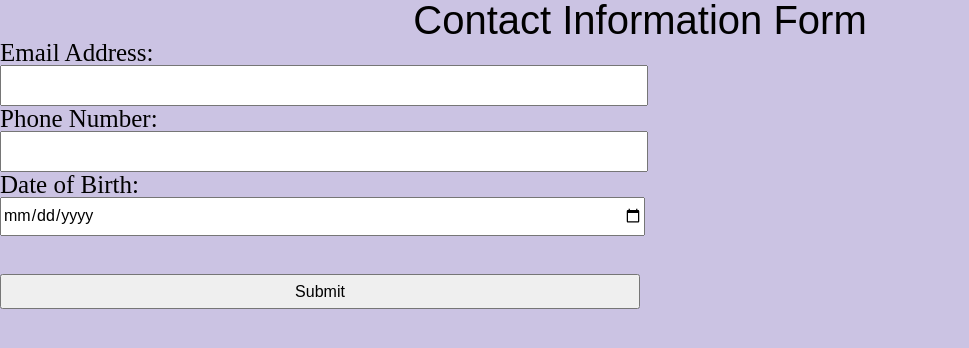
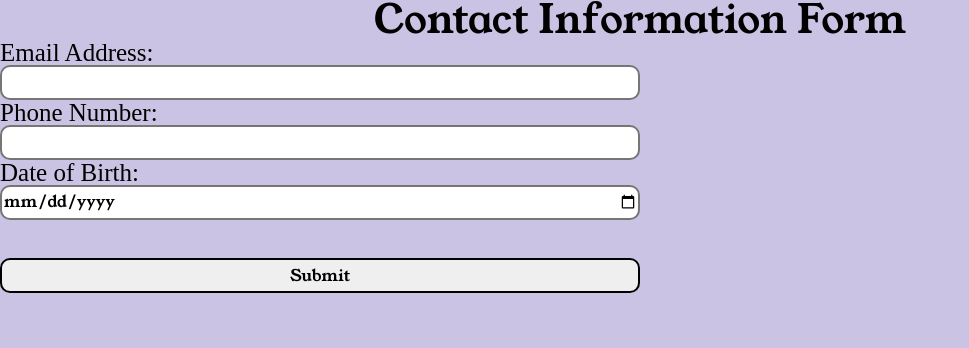
Before and after one commit to nabilah-itmd-362/lab2-itmd361, a plain HTML site: page index.html in a window 1280 px wide. Shown: the whole page, without its empty margins (0-969 px from the left). Drawn offline with Linux system fonts and the light colour scheme.

Commit message:
formatting input boxes

```diff
--- a/css/screen.css
+++ b/css/screen.css
@@ -14,7 +14,7 @@ body {
 h1{
 	text-align: center;
 	font-size: 40px;
-	font-family: 'YoungSerif', sans-serif;
+	font-family: 'Young Serif', sans-serif;
 }
 
 /*updating formatting for label*/
@@ -25,12 +25,14 @@ label {
 input{
 	height: 35px;
 	width: 50%;
+	font-family: 'Young Serif', sans-serif;
+	border-radius: 0.625em;
+	box-sizing: border-box;
+	border-style: solid;
+	width: 50%;
 }
-
-/*Use the Young Serif font
 
 /*adding adjustments for submit button*/
 #submit-button {
 	margin-top: 3%;
-
 }
--- a/index.html
+++ b/index.html
@@ -6,6 +6,9 @@
   <meta name="viewport" content="width=device-width,initial-scale=1.0,shrink-to-fit=no" />
   <link rel="stylesheet" media="screen" href="css/meyersreset-and-normalize-form.css" />
   <link rel="stylesheet" media="screen" href="css/screen.css" />
+  <!-- Adding Google Fonts here -->
+  <!-- <link rel="stylesheet" href="https://fonts.googleapis.com/css?family=Roboto">-->
+  <link rel="stylesheet" href="https://fonts.googleapis.com/css?family=Young Serif">
 </head>
 <body>
   <!-- Form that asks for a user's email address, phone number, and date of birth. -->
```
